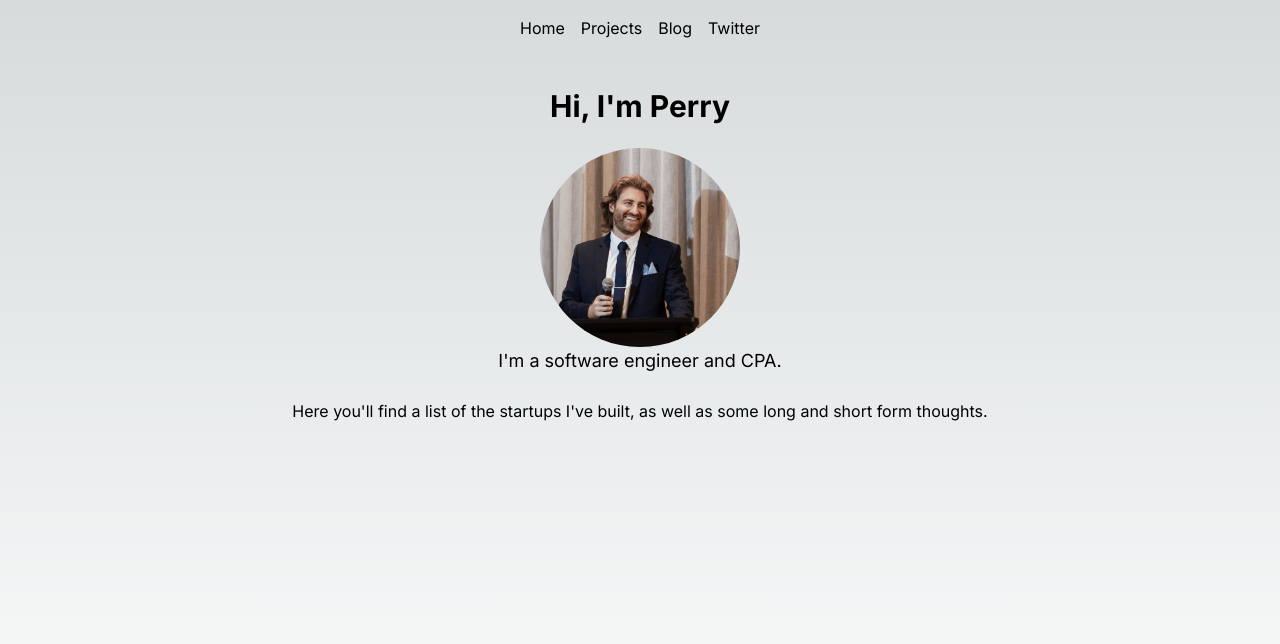
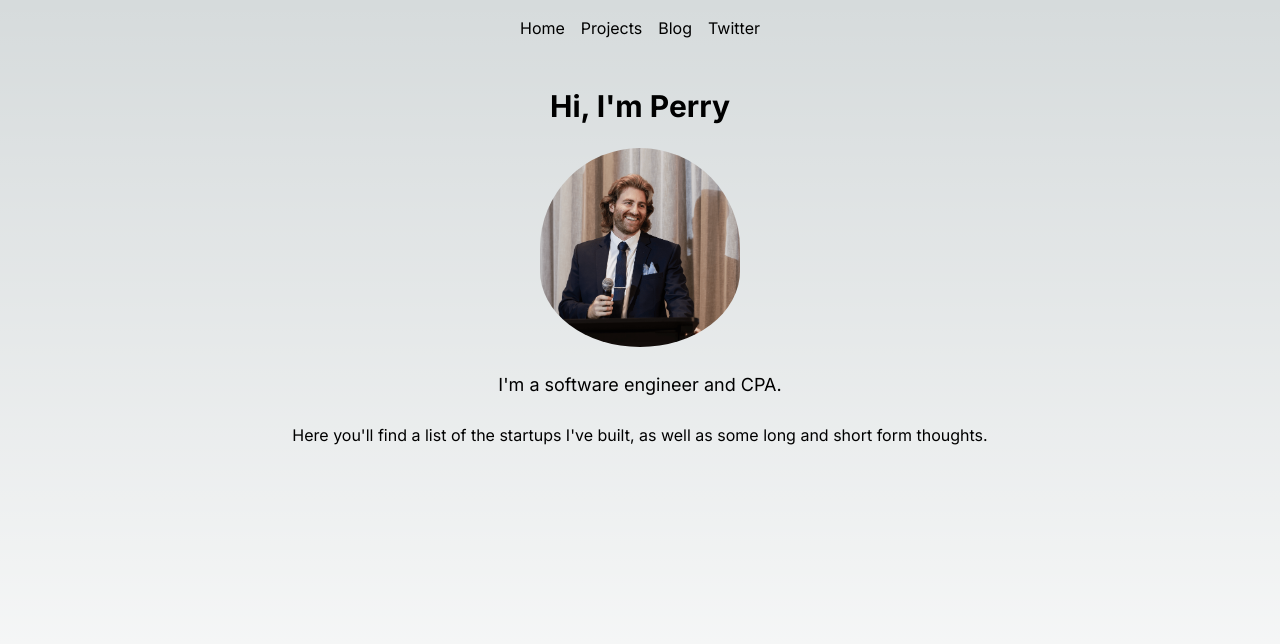
Before and after one commit to perryfardella/personal-website, a Next.js app: page / in a window 1280 px wide. Shown: the top 644 px of the page. Built offline with nearby package versions, Linux system fonts and the light colour scheme.

Commit message:
Clean up spacing

```diff
--- a/app/page.tsx
+++ b/app/page.tsx
@@ -10,7 +10,7 @@ export default function Home() {
         alt="Perry's profile picture"
         width={200}
         height={200}
-        className="rounded-full"
+        className="rounded-full pb-6"
       />
       <p className="text-lg mb-6">I'm a software engineer and CPA.</p>
       <p>
```
